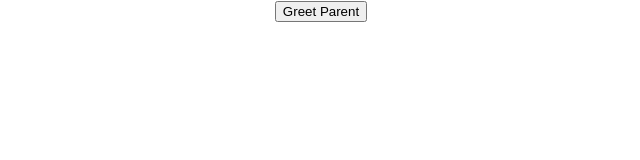
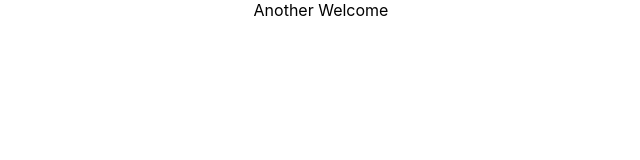
Before and after one commit to Nuwaisir-1998/React_Learnings, a React (Create React App) app: page / in a window 1280 px wide. Shown: the top 160 px of the page, without its empty margins (319-959 px from the left). Built offline with nearby package versions, Linux system fonts and the light colour scheme.

Commit message:
Conditional Rendering

```diff
--- a/src/App.js
+++ b/src/App.js
@@ -9,11 +9,13 @@
 import ClassClick from './components/ClassClick';
 import EventBind from './components/EventBind';
 import ParentComponent from './components/ParentComponent';
+import UserGreeting from './components/UserGreeting';
 
 function App() {
   return (
     <div className="App">
-      <ParentComponent />
+      <UserGreeting />
+      {/* <ParentComponent /> */}
       {/* <EventBind /> */}
       {/* <Counter /> */}
       {/* <Message /> */}
--- /dev/null
+++ b/src/components/UserGreeting.js
@@ -0,0 +1,51 @@
+import React, { Component } from 'react'
+
+class UserGreeting extends Component {
+
+    constructor(props) {
+        super(props)
+
+        this.state = {
+            isLoggedIn: false
+        }
+    }
+
+    render() {
+
+        // option 1
+        if(this.state.isLoggedIn) {
+            return (
+                <div>
+                    Welcome
+                </div>
+            )
+        }else{
+            return (
+                <div>
+                    <div> Another Welcome </div>
+                </div>
+            )
+        }
+
+        // option 2
+        // let message
+        // if (this.state.isLoggedIn){
+        //     message = <div> Welcome to You </div>
+        // }else {
+        //     message = <div> Welcome Guest </div>
+        // }
+        // return <div>{message}</div>
+
+        // option 3
+        // return (
+        //     this.state.isLoggedIn ?
+        //     <div> Welcom to You </div> :
+        //     <div> Welcome Guest </div>
+        // )
+
+        // option 4 (display something or nothing)
+        // return this.state.isLoggedIn && <div> Welcome to You </div>
+    }
+}
+
+export default UserGreeting
```
